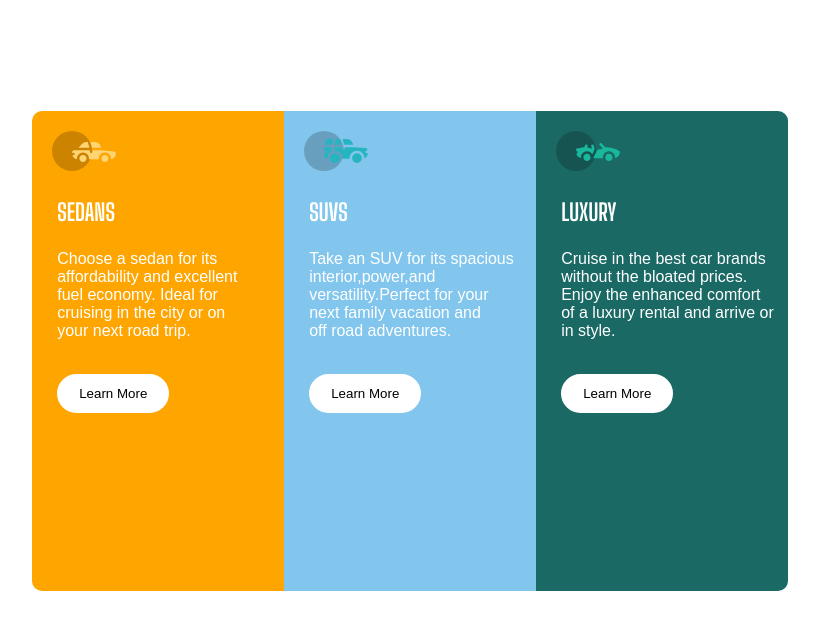
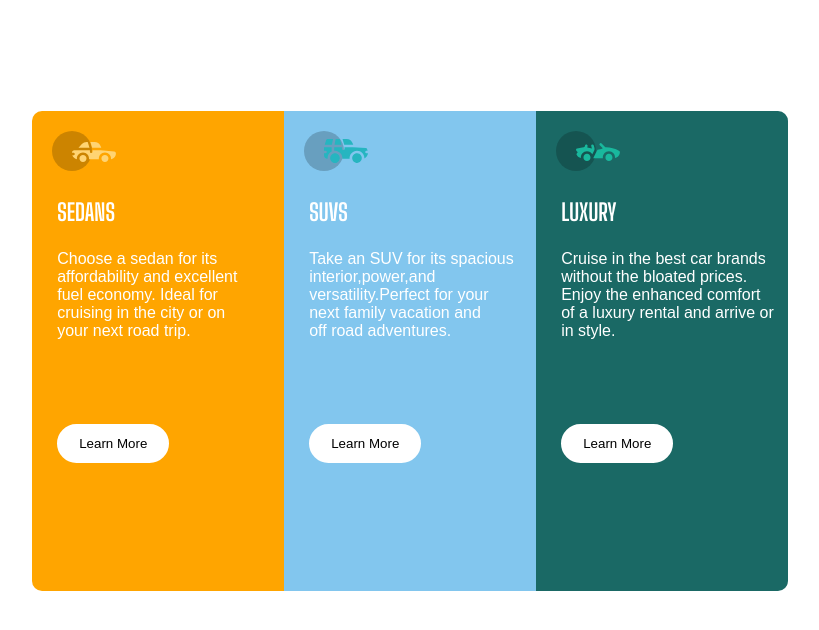
Before and after one commit to Niranjan96-96/niranjan, a plain HTML site: page index.html in a window 1280 px wide. Shown: the whole page, without its empty margins (230-1049 px from the left). Drawn offline with Linux system fonts and the light colour scheme.

Commit message:
updated file

```diff
--- a/main.css
+++ b/main.css
@@ -98,6 +98,7 @@ align-items: center;
     padding: 10px 20px;
     cursor: pointer;
     transition: all 0.4s ease-in-out;
+	margin-top:20%;
 
 }
 
```
